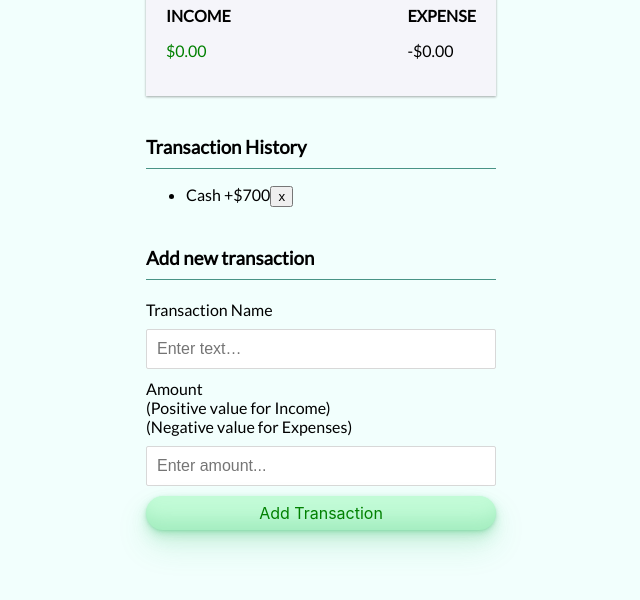
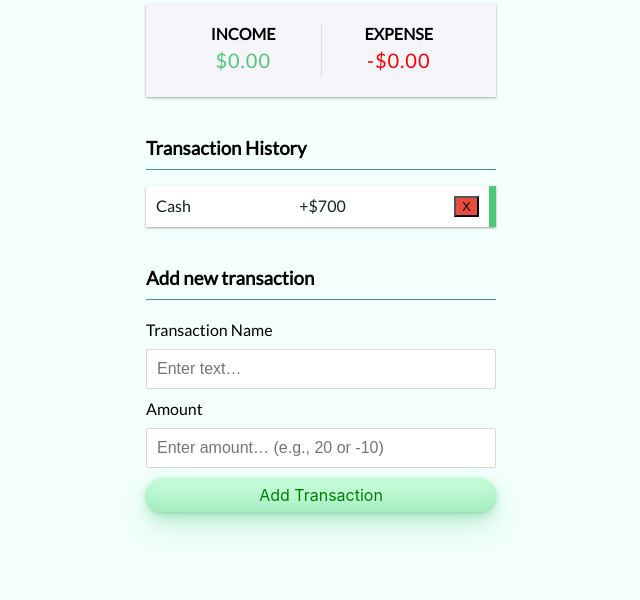
Before and after one commit to DragonSenses/budget-tracker, a plain HTML site: page index.html in a window 1280 px wide. Shown: the part 200-800 px from the top of the page, without its empty margins (319-959 px from the left). Drawn offline with Linux system fonts and the light colour scheme; a script that the page names is missing.

Commit message:
Update style.css
Style first inner container, list & list items.

```diff
--- a/index.html
+++ b/index.html
@@ -27,8 +27,8 @@
 
     <h3>Transaction History</h3>
     <ul id="list" class="list">
-      <!-- li class="plus or minus" itemName Value button(to Delete) -->
-      <li class="positive">Cash <span>+$700</span><button class="delete-btn">x</button></li>
+      <!-- li class="plus or minus" itemName Amount button(to Delete) -->
+      <li class="plus">Cash <span>+$700</span><button class="delete-btn">X</button></li>
     </ul>
 
     <h3>Add new transaction</h3>
@@ -38,8 +38,8 @@
         <input type="text" id="text" placeholder="Enter text&hellip;">
       </div>
       <div class="form-control">
-        <label for="amount">Amount<br>(Positive value for Income)<br>(Negative value for Expenses)</label>
-        <input type="number" id="amount" placeholder="Enter amount...">
+        <label for="amount">Amount</label>
+        <input type="number" id="amount" placeholder="Enter amount&hellip; (e.g., 20 or -10)">
       </div>
       <button class="btn">Add Transaction</button>
     </form>
--- a/style.css
+++ b/style.css
@@ -1,7 +1,8 @@
 @import url('https://fonts.googleapis.com/css?family=Lato&display=swap');
 
 :root {
-  --box-shadow: 0 1px 3px rgba(0, 0, 0, 0.12), 0 1px 2px rgba(0, 0, 0, 0.24);
+  --expense: red;
+  --income: #50C878;
 }
 
 * {
@@ -46,24 +47,71 @@ h4 {
 
 .inc-exp.container{
   background-color: #f5f5fa;
-  box-shadow: var(--box-shadow);
+  box-shadow: 0 1px 3px rgba(0, 0, 0, 0.12), 0 1px 2px rgba(0, 0, 0, 0.24);
   padding: 20px;
   display: flex;
   justify-content: space-between;
   margin: 20px 0;
 }
 
-.money.plus {
-  color: green;
+/* Take direct divs of container */
+.inc-exp.container > div {
+  flex: 1;
+  text-align: center;
 }
 
-#money.minus {
-  color: red;
+/* Border in the middle */
+/* Pseudo-selector to only the first div */
+.inc-exp.container > div:first-of-type {
+  border-right: 1px solid #dedede;
+}
+
+.money {
+  font-size: 20px;
+  letter-spacing: 1px;
+  margin: 5px 0;
+}
+
+.money.plus {
+  color: var(--income);
+}
+
+.money.minus {
+  color: var(--expense);
 }
 
 label {
   display: inline-block;
   margin: 10px 0;
+}
+
+.list {
+  list-style-type: none;
+  padding: 0;
+  margin-bottom: 40px;
+}
+
+.list li {
+  background-color: white;
+  box-shadow: 0 1px 3px rgba(0, 0, 0, 0.12), 0 1px 2px rgba(0, 0, 0, 0.24);
+  color: #14211f;
+  display: flex;
+  justify-content: space-between;
+  position: relative;
+  padding: 10px;
+  margin: 10px 0;
+}
+
+.list li.plus {
+  border-right: 7px solid var(--income);
+}
+
+.list li.minus {
+  border-right: 7px solid var(--expense);
+}
+
+.delete-btn {
+  background-color: #e74c3c;
 }
 
 input[type='text'], input[type='number']{
```
